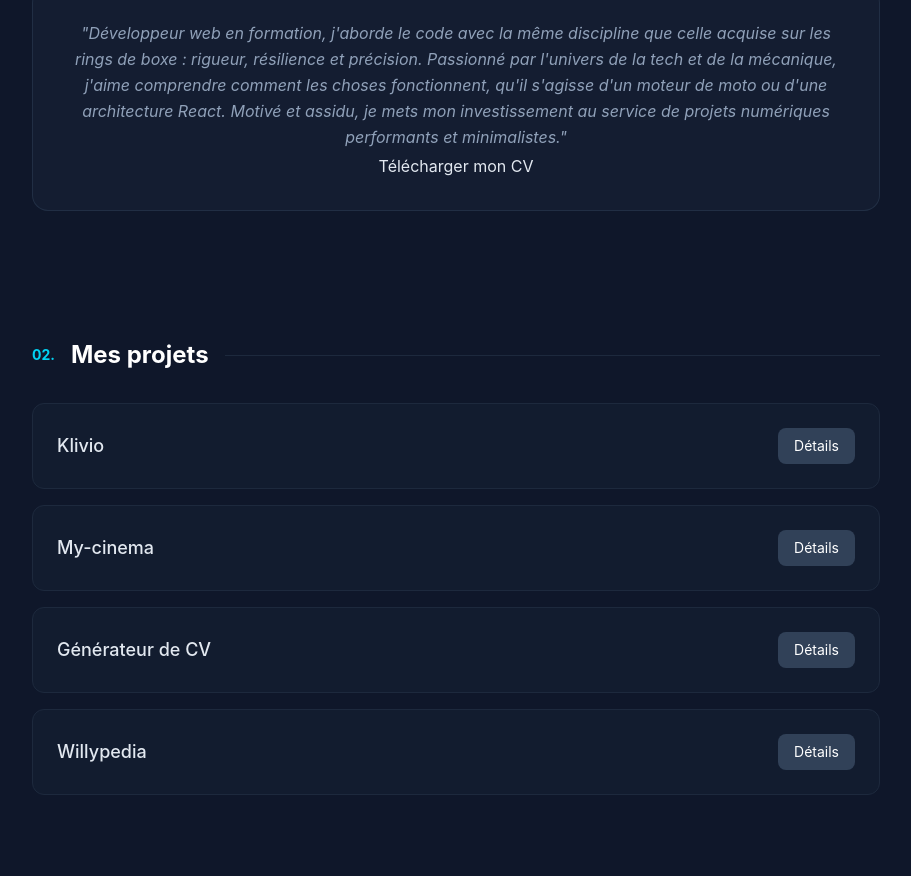
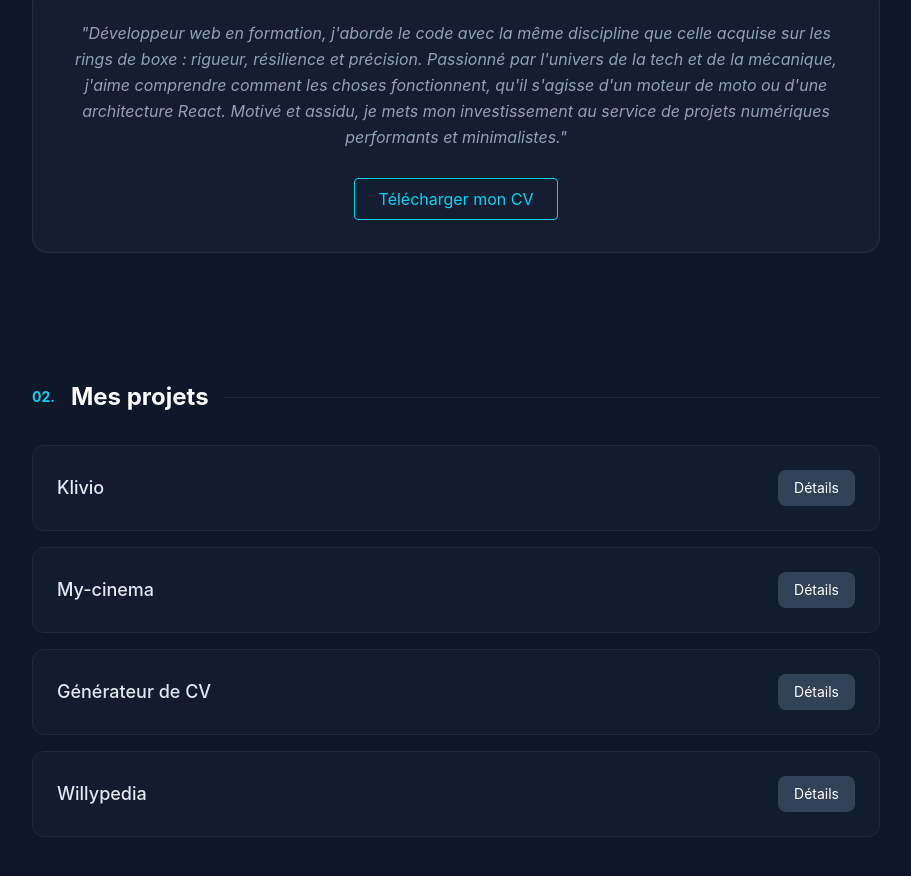
Before and after one commit to MaximeMDev/Portfolio, a React (Vite) app: page / in a window 1280 px wide. Shown: the part 1021-1897 px from the top of the page, without its empty margins (184-1095 px from the left). Built offline with nearby package versions, Linux system fonts and the light colour scheme.

Commit message:
fix: cv link

```diff
--- a/src/App.jsx
+++ b/src/App.jsx
@@ -4,7 +4,8 @@ import MenuBurger from "./components/MenuBurger";
 import Links from "./components/Link";
 import ContactUs from "./components/MailForm";
 import ScrollToTop from "./components/ScrollToTop";
-import cvFile from "../public/MaximeCV.pdf";
+import resumePDF from "/MaximeCV.pdf?url";
+
 function App() {
   const [selectedProject, setSelectedProject] = useState(null);
   const [showOfflineModal, setShowOfflineModal] = useState(false);
@@ -152,11 +153,11 @@ function App() {
               numériques performants et minimalistes."
             </p>
             <a
-              href={cvFile}
+              href={resumePDF}
               download="MaximeCV.pdf"
               target="_blank"
               rel="noreferrer"
-              className="..."
+              className="mt-6 self-center px-6 py-2 border border-cyan-400 text-cyan-400 rounded hover:bg-cyan-400/10 hover:shadow-[0_0_15px_rgba(34,211,238,0.3)] transition-all duration-300"
             >
               Télécharger mon CV
             </a>
--- a/vite.config.js
+++ b/vite.config.js
@@ -2,6 +2,7 @@ import { defineConfig } from "vite";
 import react from "@vitejs/plugin-react";
 import tailwindcss from "@tailwindcss/vite";
 
+// https://vitejs.dev/config/
 export default defineConfig({
   plugins: [react(), tailwindcss()],
   base: "/Portfolio/",
```
